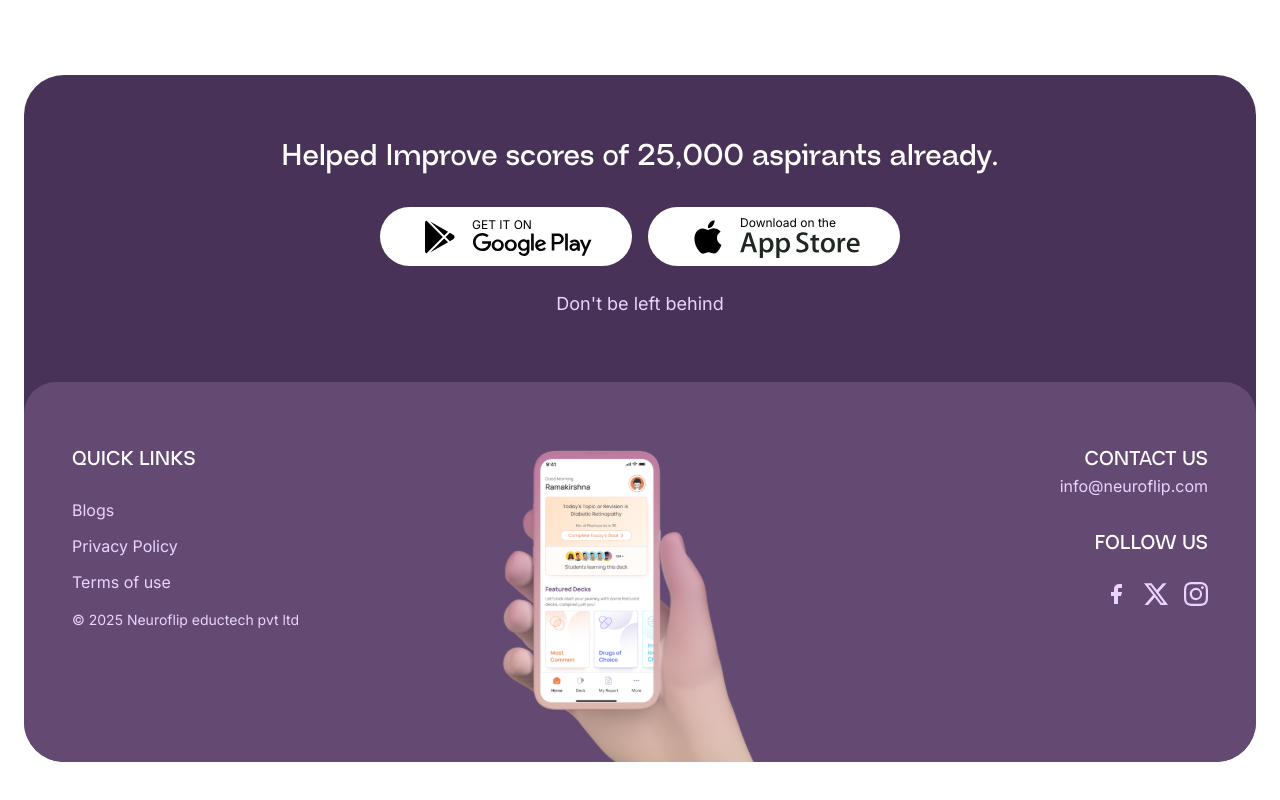
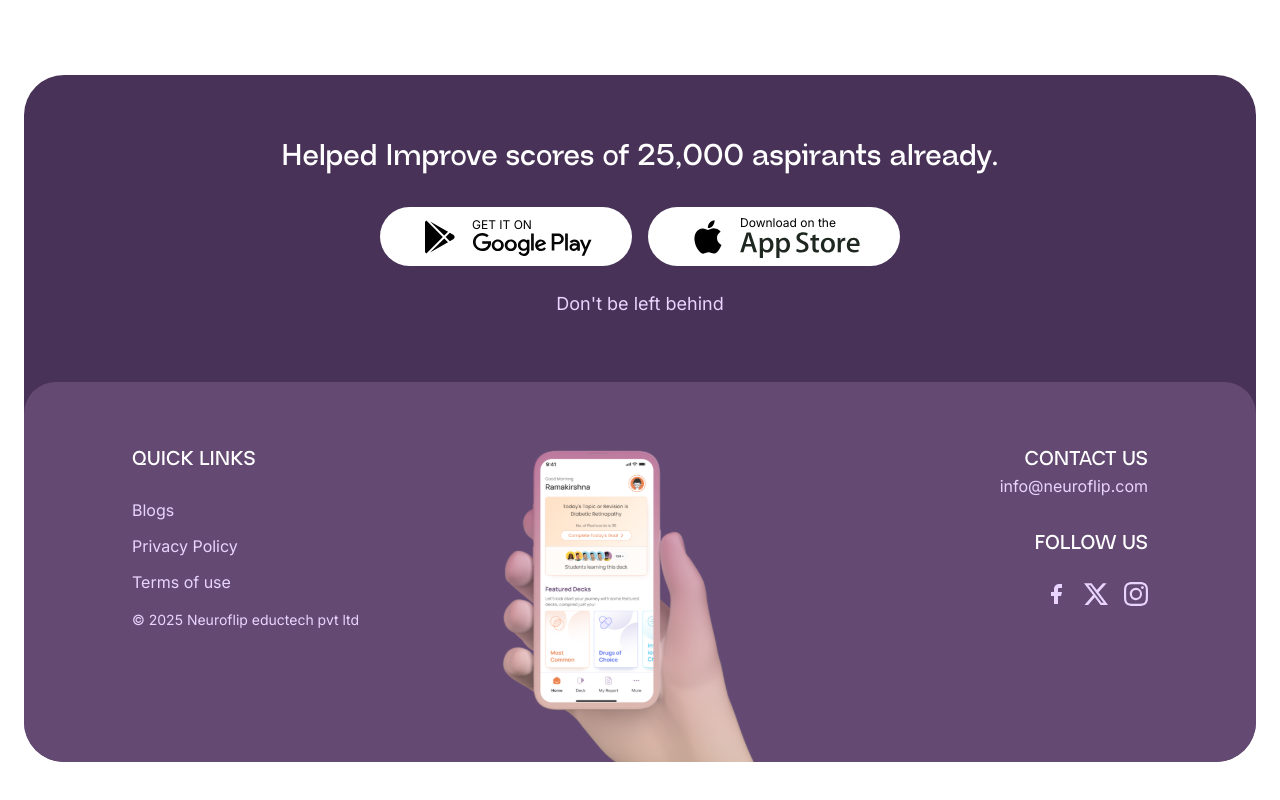
Before and after one commit to Pragyan-Shakya/nursemg_landing, a Next.js app: page /blogs in a window 1280 px wide. Shown: the part 481-1281 px from the top of the page. Built offline with nearby package versions, Linux system fonts and the light colour scheme; no server answers.

Commit message:
Add Dockerfile and .dockerignore for containerization setup; refactor Footer component for improved layout

```diff
--- a/next.config.ts
+++ b/next.config.ts
@@ -1,6 +1,7 @@
 import type { NextConfig } from "next";
 
 const nextConfig: NextConfig = {
+  output: 'standalone',
   images: {
     remotePatterns: [
       {
--- a/src/components/Footer.tsx
+++ b/src/components/Footer.tsx
@@ -66,7 +66,7 @@
 
 					<div className='bg-purple-primary pt-12  sm:pt-16 px-6 sm:px-12 rounded-t-4xl'>
 						<div className='grid grid-cols-2 lg:grid-cols-3 gap-8 sm:gap-12 items-start'>
-							<div className='order-1'>
+							<div className='order-1 md:pl-15'>
 								<h3 className='text-lg sm:text-xl font-semibold text-white mb-4 sm:mb-6'>
 									QUICK LINKS
 								</h3>
@@ -106,7 +106,7 @@
 								/>
 							</div>
 
-							<div className='flex flex-col items-end pb-4 order-2 lg:order-3'>
+							<div className='flex flex-col items-end pb-4 md:pr-15 order-2 lg:order-3'>
 								<h3 className='text-lg sm:text-xl font-semibold text-white '>
 									CONTACT US
 								</h3>
```
Also changed, not shown: 2 other files (tests, documents, lock files or other folders).
